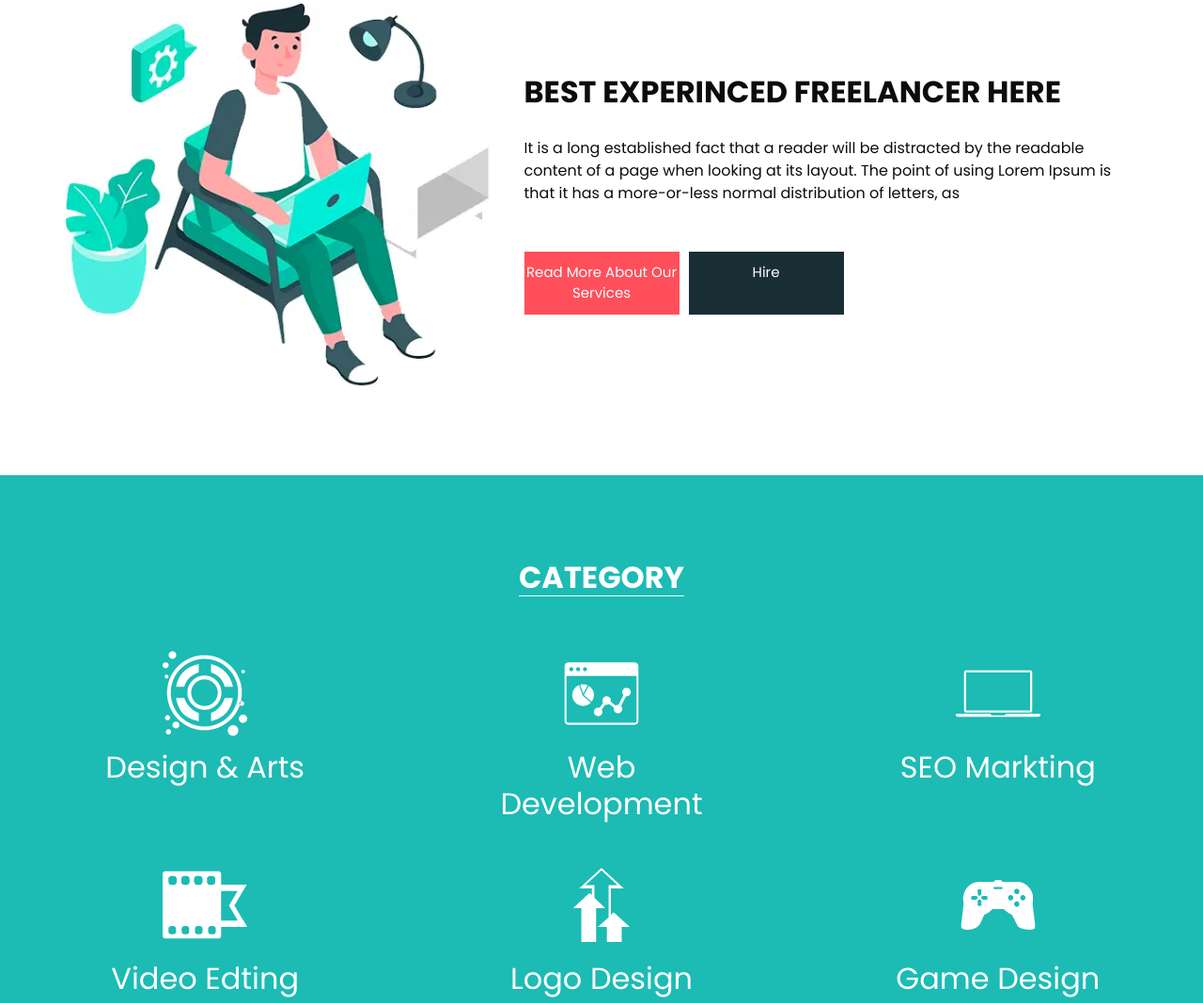
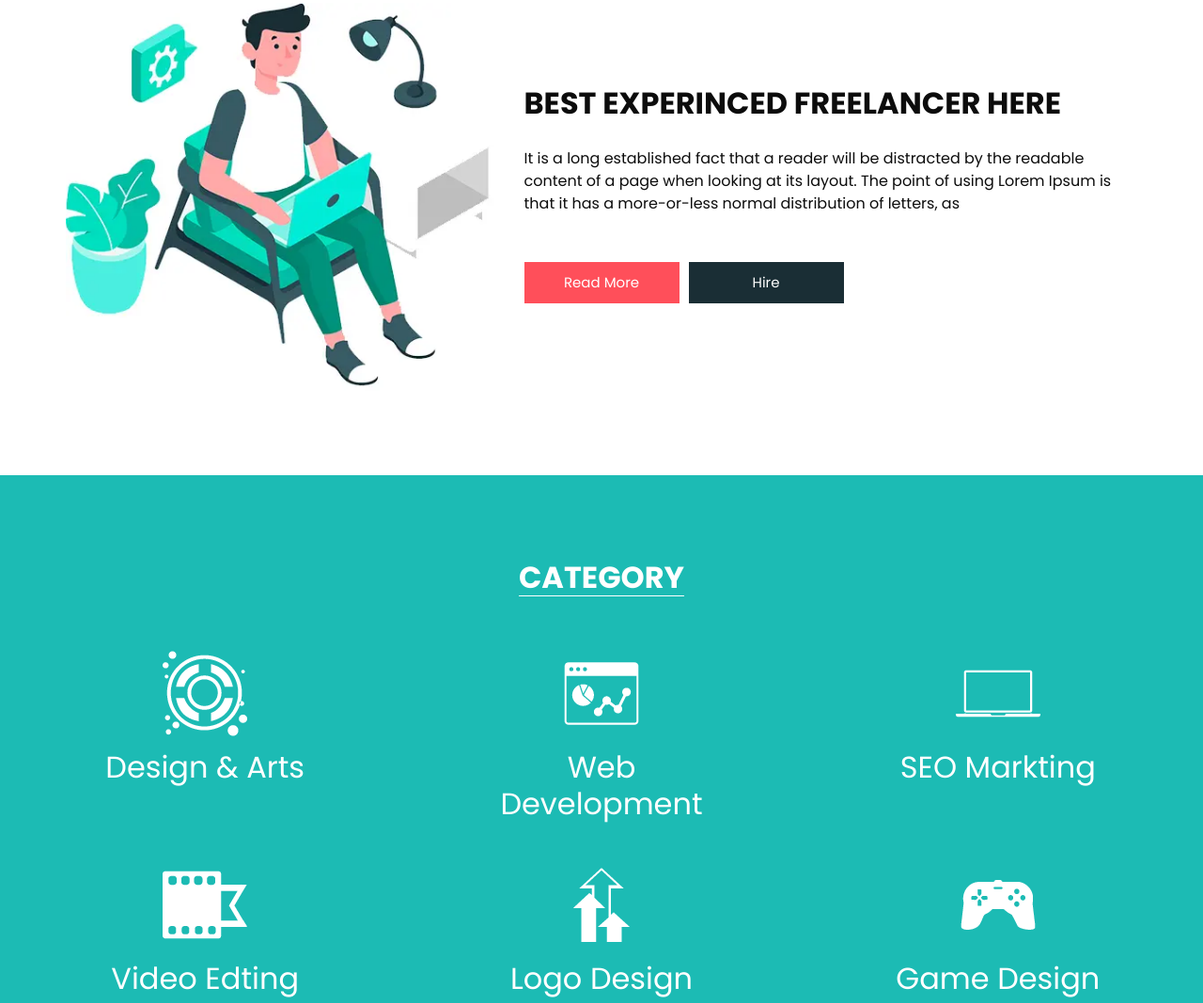
Before and after one commit to D1285458/HW2-After, a plain HTML site: page index.html in a window 1280 px wide. Shown: the part 857-1925 px from the top of the page at 94% size. Drawn offline with Linux system fonts and the light colour scheme.

Commit message:
Update index.html

```diff
--- a/index.html
+++ b/index.html
@@ -229,7 +229,7 @@
             </p>
             <div class="btn-box">
               <a href="botton1" class="btn-1">
-                Read More About Our Services</a>
+                Read More</a>
               </a>
               <a href="botton2" class="btn-2">
                 Hire
```
